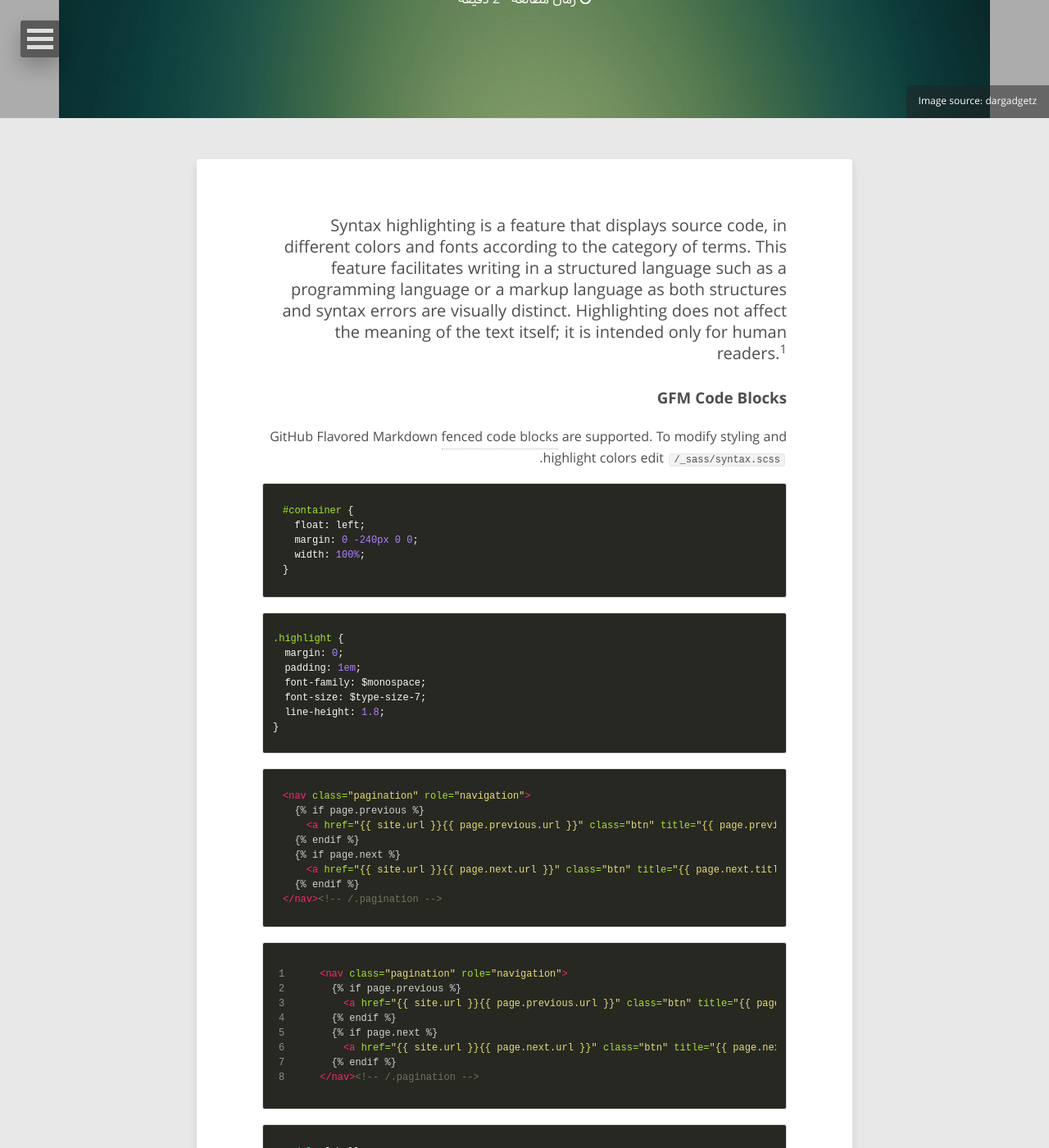
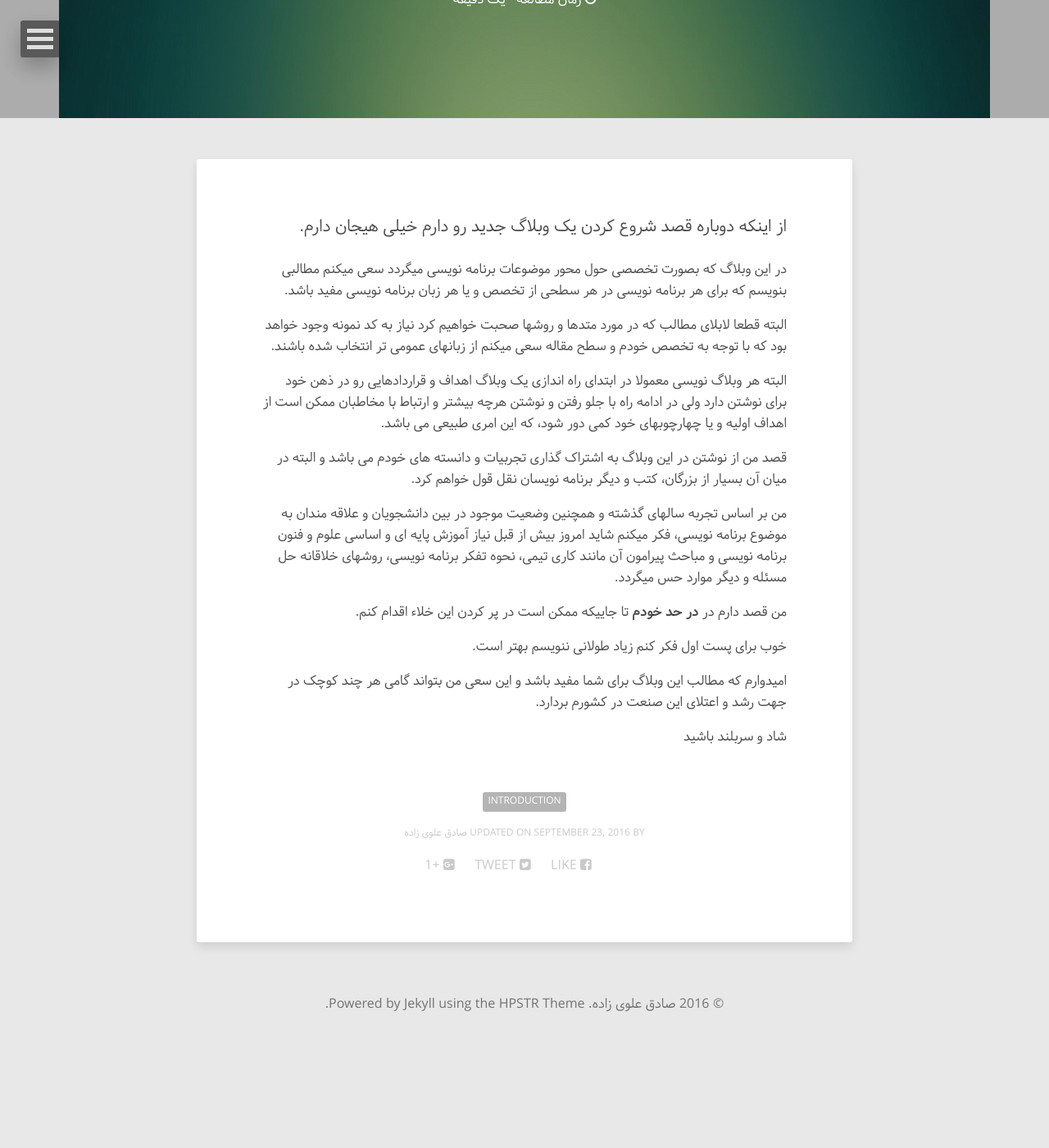
Before and after one commit to SAlavizadeh/SAlavizadeh.github.io, a Jekyll site: the page built from _posts/2013-08-16-code-highlighting-post.md, in a window 1280 px wide and 1400 px high, scrolled down 256 px. Shown: the whole window at 82% size. Built offline with Jekyll 4.4.1, drawn with Linux system fonts in a browser that asks for light colours; nearby versions of some CDN libraries; after the commit the page ends 1526 px from its top, so only the background shows below that; some of the changed text lies outside the part shown.

Commit message:
Add first postgit push!

````diff
--- a/_posts/2013-08-16-code-highlighting-post.md
+++ b/_posts/2013-08-16-code-highlighting-post.md
@@ -1,103 +1,29 @@
 ---
 layout: post
-title: Syntax Highlighting Post
-description: "Demo post displaying the various ways of highlighting code in Markdown."
-modified: 2016-06-01T15:27:45-04:00
-tags: [sample post, code, highlighting]
+title: شروع وبلاگی دیگر از برنامه نویسی دیگر
+description: "اولین مطلب وبلاگ برنامه نویسی دیگر بر مبنای دانسته ها و تجربیات صادق علوی زاده"
+modified: 2016-09-23T23:02:45-04:0
+tags: [introduction]
 image:
   feature: abstract-10.jpg
-  credit: dargadgetz
-  creditlink: http://www.dargadgetz.com/ios-7-abstract-wallpaper-pack-for-iphone-5-and-ipod-touch-retina/
 ---
 
-Syntax highlighting is a feature that displays source code, in different colors and fonts according to the category of terms. This feature facilitates writing in a structured language such as a programming language or a markup language as both structures and syntax errors are visually distinct. Highlighting does not affect the meaning of the text itself; it is intended only for human readers.[^1]
+از اینکه دوباره قصد شروع کردن یک وبلاگ جدید رو دارم خیلی هیجان دارم.
 
-[^1]: <http://en.wikipedia.org/wiki/Syntax_highlighting>
+در این وبلاگ که بصورت تخصصی حول محور موضوعات برنامه نویسی میگردد سعی میکنم مطالبی بنویسم که برای هر برنامه نویسی در هر سطحی از تخصص و یا هر زبان برنامه نویسی مفید باشد.
 
-### GFM Code Blocks
+البته قطعا لابلای مطالب که در مورد متدها و روشها صحبت خواهیم کرد نیاز به کد نمونه وجود خواهد بود که با توجه به تخصص خودم و سطح مقاله سعی میکنم از زبانهای عمومی تر انتخاب شده باشند.
 
-GitHub Flavored Markdown [fenced code blocks](https://help.github.com/articles/creating-and-highlighting-code-blocks/) are supported. To modify styling and highlight colors edit `/_sass/syntax.scss`.
+البته هر وبلاگ نویسی معمولا در ابتدای راه اندازی یک وبلاگ اهداف و قراردادهایی رو در ذهن خود برای نوشتن دارد ولی در ادامه راه با جلو رفتن و نوشتن هرچه بیشتر و ارتباط با مخاطبان ممکن است از اهداف اولیه و یا چهارچوبهای خود کمی دور شود، که این امری طبیعی می باشد.
 
-```css
-#container {
-  float: left;
-  margin: 0 -240px 0 0;
-  width: 100%;
-}
-```
+قصد من از نوشتن در این وبلاگ به اشتراک گذاری تجربیات و دانسته های خودم می باشد و البته در میان آن بسیار از بزرگان، کتب و دیگر برنامه نویسان نقل قول خواهم کرد.
 
-{% highlight scss %}
-.highlight {
-  margin: 0;
-  padding: 1em;
-  font-family: $monospace;
-  font-size: $type-size-7;
-  line-height: 1.8;
-}
-{% endhighlight %}
+من بر اساس تجربه سالهای گذشته و همچنین وضعیت موجود در بین دانشجویان و علاقه مندان به موضوع برنامه نویسی، فکر میکنم شاید امروز بیش از قبل نیاز آموزش پایه ای و اساسی علوم و فنون برنامه نویسی و مباحث پیرامون آن مانند کاری تیمی، نحوه تفکر برنامه نویسی، روشهای خلاقانه حل مسئله و دیگر موارد حس میگردد.
 
-```html
-{% raw %}<nav class="pagination" role="navigation">
-  {% if page.previous %}
-    <a href="{{ site.url }}{{ page.previous.url }}" class="btn" title="{{ page.previous.title }}">Previous   article</a>
-  {% endif %}
-  {% if page.next %}
-    <a href="{{ site.url }}{{ page.next.url }}" class="btn" title="{{ page.next.title }}">Next article</a>
-  {% endif %}
-</nav><!-- /.pagination -->{% endraw %}
-```
+من قصد دارم در **در حد خودم** تا جاییکه ممکن است در پر کردن این خلاء اقدام کنم.
 
-{% highlight html linenos %}
-{% raw %}<nav class="pagination" role="navigation">
-  {% if page.previous %}
-    <a href="{{ site.url }}{{ page.previous.url }}" class="btn" title="{{ page.previous.title }}">Previous article</a>
-  {% endif %}
-  {% if page.next %}
-    <a href="{{ site.url }}{{ page.next.url }}" class="btn" title="{{ page.next.title }}">Next article</a>
-  {% endif %}
-</nav><!-- /.pagination -->{% endraw %}
-{% endhighlight %}
+خوب برای پست اول فکر کنم زیاد طولانی ننویسم بهتر است.
 
-```ruby
-module Jekyll
-  class TagIndex < Page
-    def initialize(site, base, dir, tag)
-      @site = site
-      @base = base
-      @dir = dir
-      @name = 'index.html'
-      self.process(@name)
-      self.read_yaml(File.join(base, '_layouts'), 'tag_index.html')
-      self.data['tag'] = tag
-      tag_title_prefix = site.config['tag_title_prefix'] || 'Tagged: '
-      tag_title_suffix = site.config['tag_title_suffix'] || '&#8211;'
-      self.data['title'] = "#{tag_title_prefix}#{tag}"
-      self.data['description'] = "An archive of posts tagged #{tag}."
-    end
-  end
-end
-```
-:boom:
+امیدوارم که مطالب این وبلاگ برای شما مفید باشد و این سعی من بتواند گامی هر چند کوچک در جهت رشد و اعتلای این صنعت در کشورم بردارد.
 
-### Code Blocks in Lists
-
-Indentation matters. Be sure the indent of the code block aligns with the first non-space character after the list item marker (e.g., `1.`). Usually this will mean indenting 3 spaces instead of 4.
-
-1. Do step 1.
-2. Now do this:
-
-   ```ruby
-   def print_hi(name)
-     puts "Hi, #{name}"
-   end
-   print_hi('Tom')
-   #=> prints 'Hi, Tom' to STDOUT.
-   ```
-
-3. Now you can do this.
-
-### GitHub Gist Embed
-
-An example of a Gist embed below.
-
-{% gist mmistakes/6589546 %}
+شاد و سربلند باشید
````
